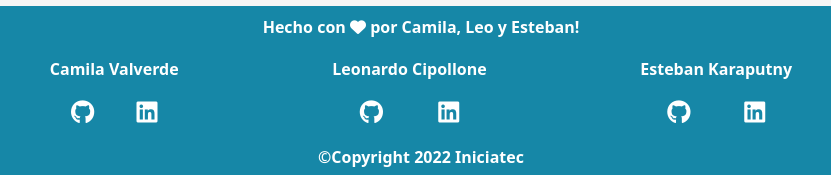
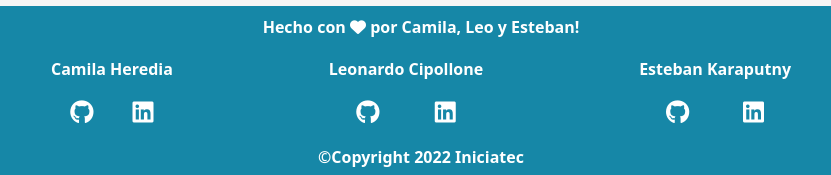
Before and after one commit to LeoCipollone/Checkpoint-1_iniciatec_grupo-4, a plain HTML site: page pages/tematica.html in a window 1280 px wide. Shown: the part 3100-3275 px from the top of the page, 219-1050 px from the left. Drawn offline with Linux system fonts and the light colour scheme.

Commit message:
:bug: Fix Footer devs names

```diff
--- a/pages/tematica.html
+++ b/pages/tematica.html
@@ -272,7 +272,7 @@
         <div class="redes-container">
             <!-- REDES CAMILA  -->
             <div>
-                <p>Camila Valverde</p>
+                <p>Camila Heredia</p>
                 <div class="redes-dev">
                     <a href="https://github.com/camilaheredia9"><i class="fa-brands fa-github"></i></a>
                     <a href="linkedin.com/in/camila-herediav"><i class="fa-brands fa-linkedin"></i></a>
--- a/styles/index.css
+++ b/styles/index.css
@@ -213,10 +213,6 @@ footer p {
 }
 
 /* START INFORMATION OF THE PEOPLES */
-/*
-.content__info{
-
-} */
 
 .title__principal--h1{
     padding: 20px;
@@ -360,4 +356,3 @@ footer p {
     font-size: 13px;
 }
 /* END PAGE ABOUT */
-=======
```
